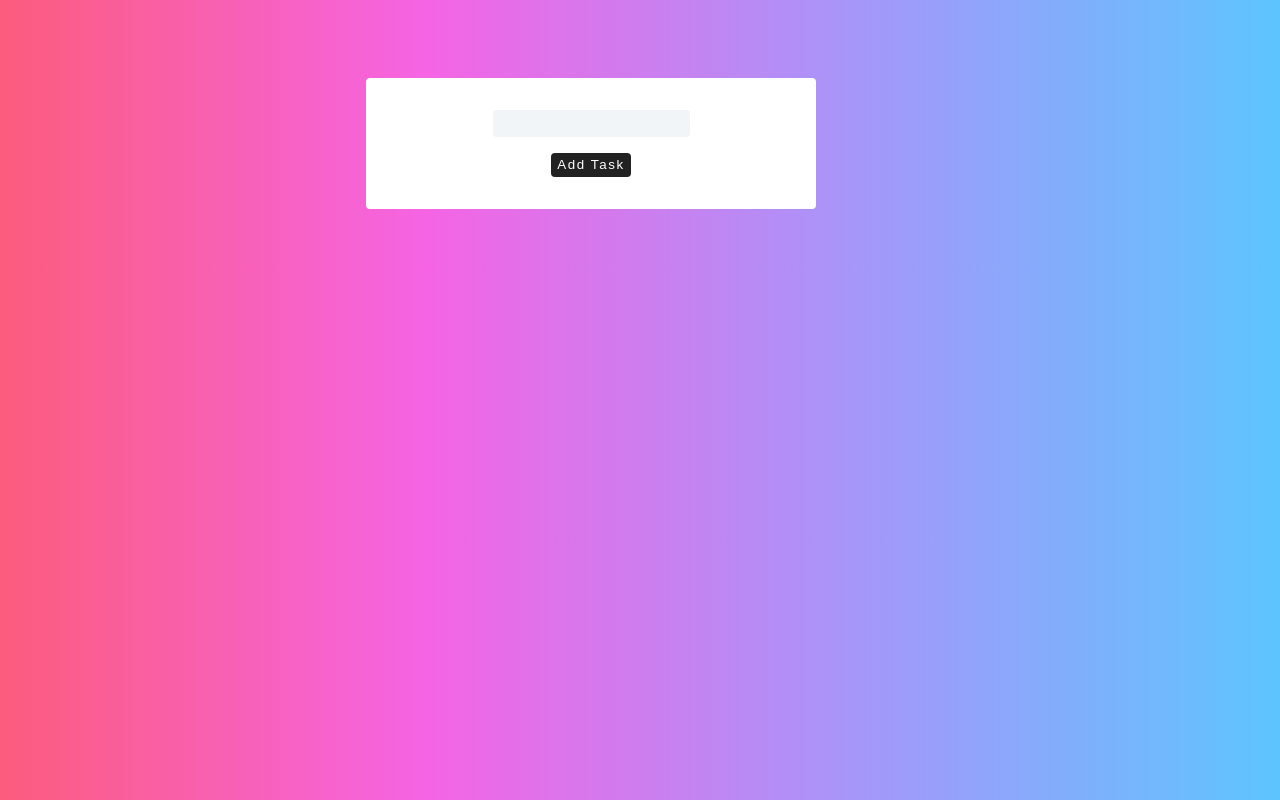
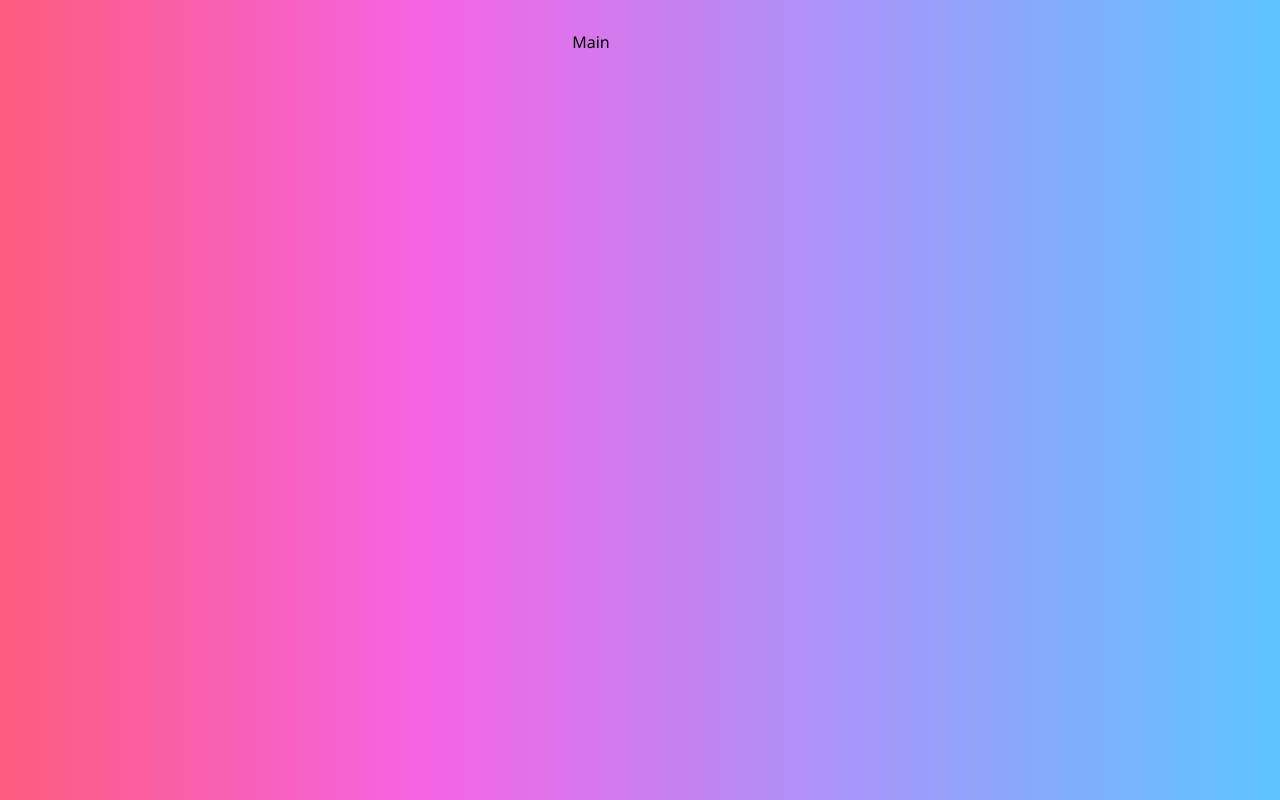
Before and after one commit to javokhirbekkhaydarov/reactlesson, a React (Create React App) app in the folder my-test/: page / in a window 1280 px wide. Built offline with nearby package versions, Linux system fonts and the light colour scheme.

Commit message:
new project tour

```diff
--- a/my-test/src/App.js
+++ b/my-test/src/App.js
@@ -1,11 +1,10 @@
 import "./App.css";
-
-import UseReducer from "./components/UseReducer/UseReducer";
+import Main from "./components/reactProjectLesson19/Main";
 
 function App() {
   return (
     <div className="container">
-      <UseReducer />
+      <Main />
     </div>
   );
 }
--- /dev/null
+++ b/my-test/src/components/reactProjectLesson19/Main.js
@@ -0,0 +1,9 @@
+import React from 'react'
+
+const Main = () => {
+  return (
+    <div>Main</div>
+  )
+}
+
+export default Main
```
Also changed, not shown: my-test/src/components/reactProjectLesson19/Loading.js (added), my-test/src/components/reactProjectLesson19/Main.css (added), my-test/src/components/reactProjectLesson19/Tour.js (added), my-test/src/components/reactProjectLesson19/Tours.js (added).
